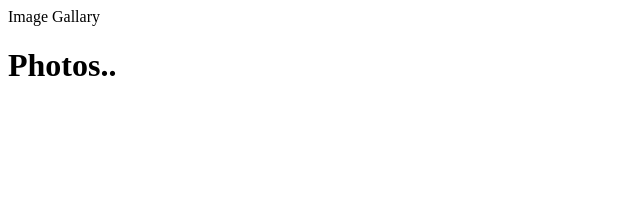
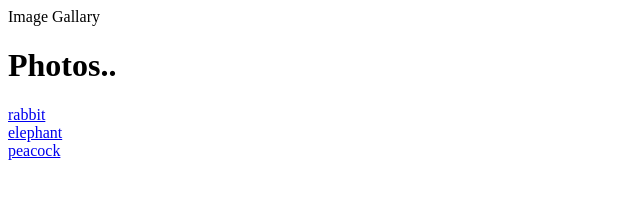
Before and after one commit to katware02/assign13, a plain HTML site: page index.html in a window 1280 px wide. Shown: the whole page, without its empty margins (0-640 px from the left). Drawn offline with Linux system fonts and the light colour scheme.

Commit message:
add images and pages

```diff
--- a/index.html
+++ b/index.html
@@ -5,4 +5,7 @@
     </head>
     <body>Image Gallary</body>
     <h1>Photos..</h1>
+    <a href="rabbit.png">rabbit</a><br>
+    <a href="elephant.png">elephant</a><br>
+    <a href="peacock.png">peacock</a><br>
 </html>
```
Also changed, not shown: elephant.html (+1 -0 lines), peacock.html (+1 -0 lines), rabbit.html (+1 -0 lines).
